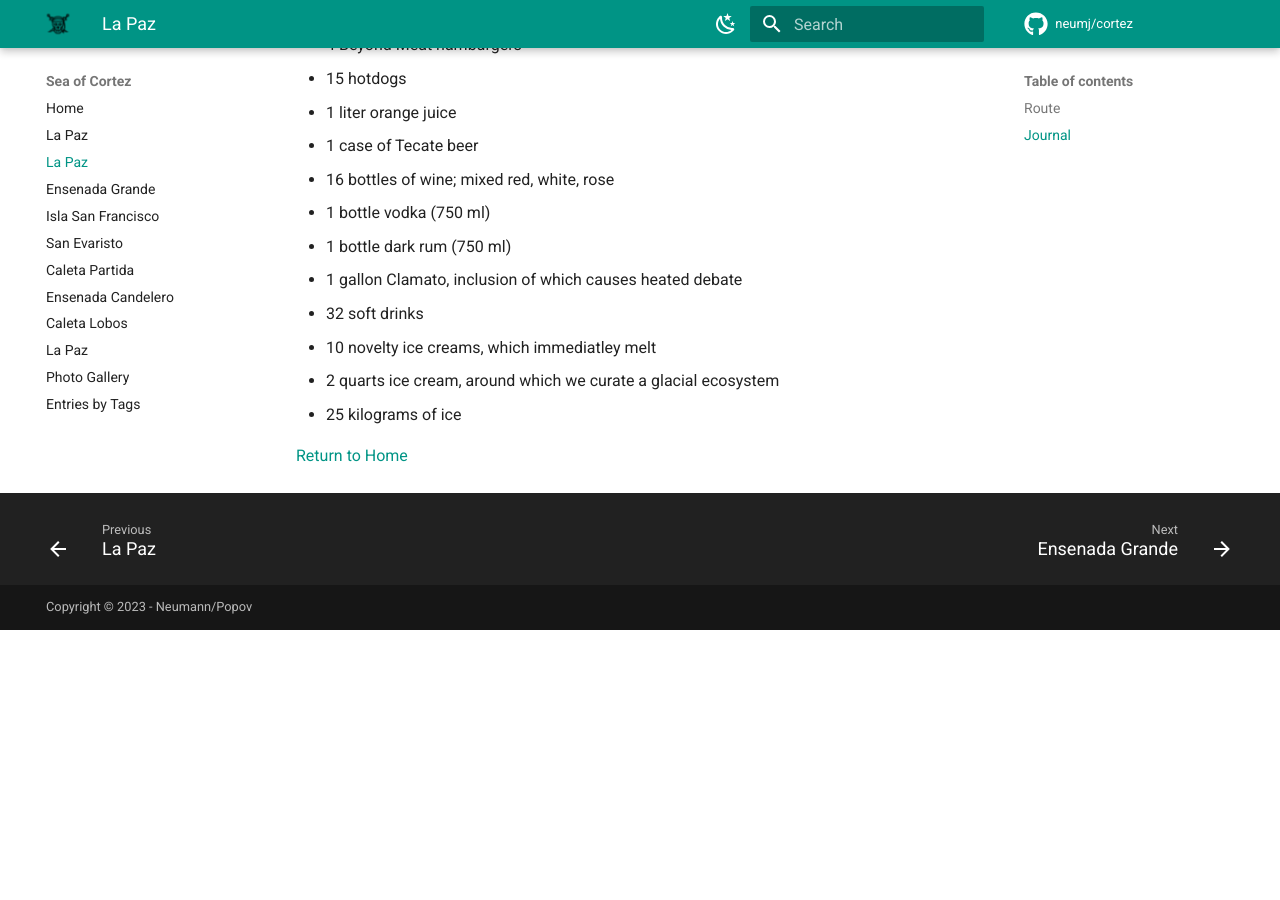
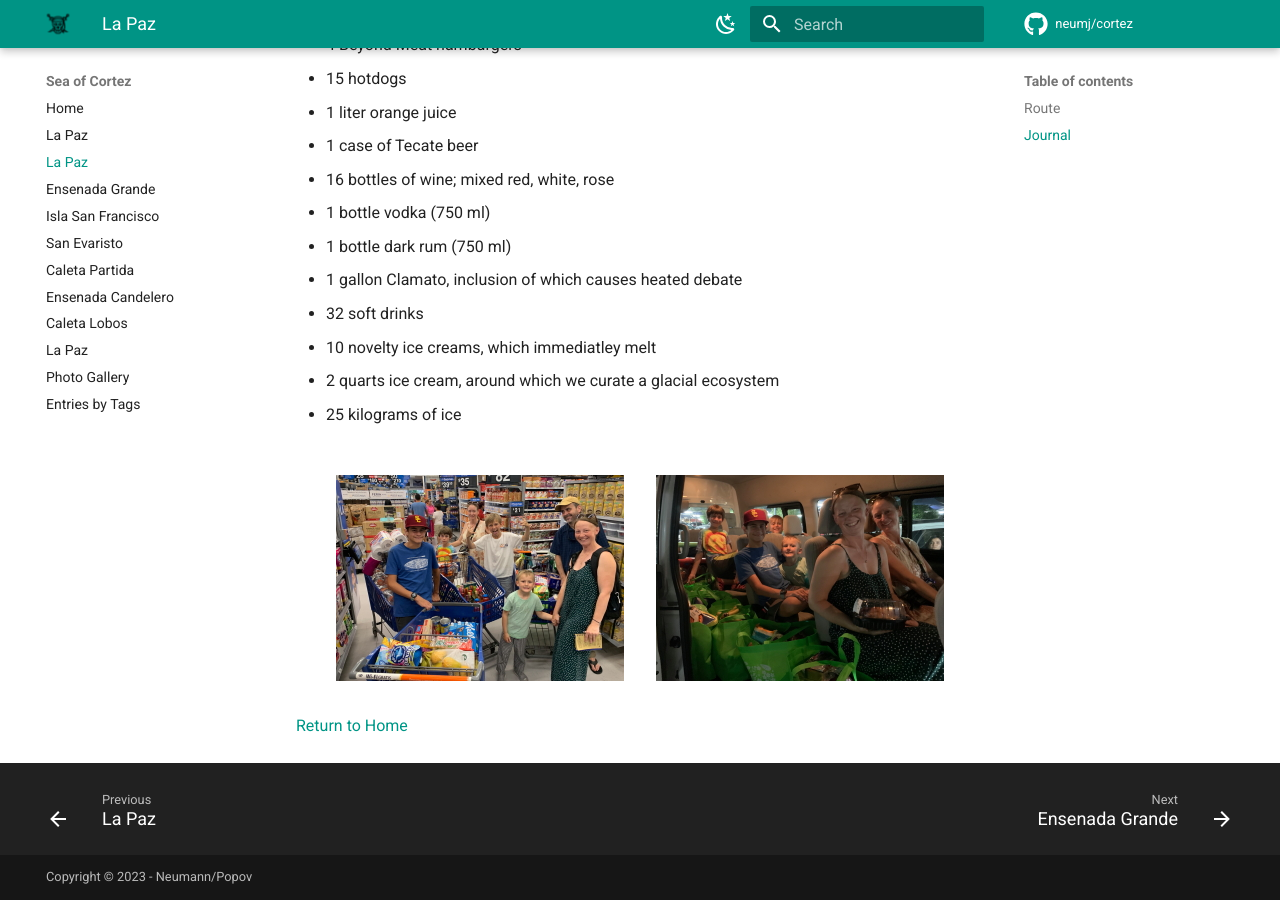
Before and after one commit to neumj/cortez, an MkDocs documentation site: the page built from docs/La_Paz_20230617.md, in a window 1280 px wide and 900 px high, scrolled down 1757 px. Built offline with MkDocs 1.6.1 and Material for MkDocs 9.7.7, drawn with Linux system fonts in a browser that asks for light colours; comment, search, counter and statistics services are not loaded; before the commit the page ends 2387 px from its top, so only the background shows below that.

Commit message:
shopping pics

```diff
--- a/docs/La_Paz_20230617.md
+++ b/docs/La_Paz_20230617.md
@@ -47,5 +47,10 @@ Indicator purchases:
 - 2 quarts ice cream, around which we curate a glacial ecosystem
 - 25 kilograms of ice
 
+<figure markdown>
+  ![Shopping 1](assets/sea-of-cortez-mex-202306-213.JPG){ align=left }
+  ![Shopping 2](assets/sea-of-cortez-mex-202306-214.JPG){ align=right }
+</figure>
+
 <!--- Below is navigation to home --->
  [Return to Home](index.md)
```
